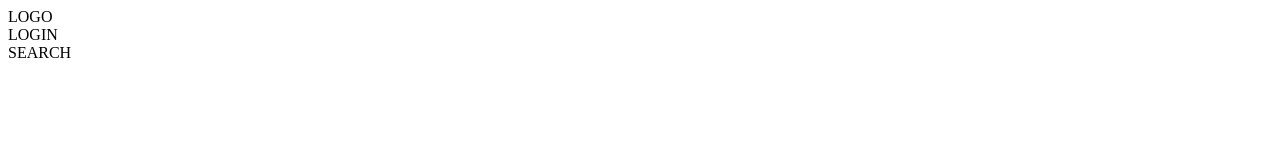
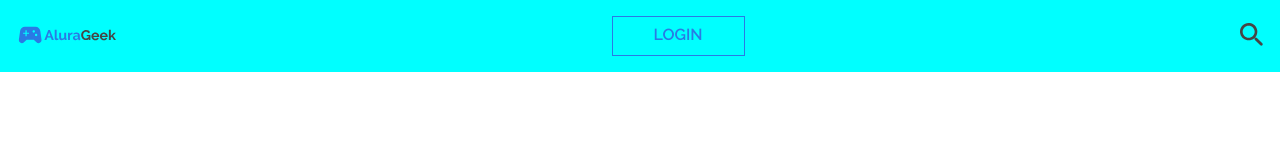
Before and after one commit to JavierGonzalez0211/e-commerce, a plain HTML site: page index.html in a window 1280 px wide. Drawn offline with Linux system fonts and the light colour scheme.

Commit message:
Header__styles&HTML_structure

```diff
--- /dev/null
+++ b/css/base.css
@@ -0,0 +1,14 @@
+:root {
+    /* colors */
+    --blue_100pct: #2a7ae4;
+}
+
+html {
+    font-family: "Raleway", sans-serif;
+}
+
+a:hover,
+button:hover {
+    cursor: pointer;
+    opacity: 0.85;
+}
--- /dev/null
+++ b/css/index.css
@@ -0,0 +1,29 @@
+.header {
+    display: flex;
+    justify-content: space-between;
+    align-items: center;
+    padding: 1rem;
+    height: 4.5rem;
+    background-color: aqua;
+}
+
+.header__login__Btn {
+    min-width: 133px;
+    height: 40px;
+    color: var(--blue_100pct);
+    border: 1px solid var(--blue_100pct);
+    text-align: center;
+    padding-top: 10px;
+    font-weight: 600;
+}
+
+.header__search {
+    background: none;
+    border: none;
+    width: 1.5rem;
+    padding: 0;
+}
+
+.header__search img {
+    width: 100%;
+}
--- /dev/null
+++ b/css/reset.css
@@ -0,0 +1,140 @@
+html,
+body,
+div,
+span,
+applet,
+object,
+iframe,
+h1,
+h2,
+h3,
+h4,
+h5,
+h6,
+p,
+blockquote,
+pre,
+a,
+abbr,
+acronym,
+address,
+big,
+cite,
+code,
+del,
+dfn,
+em,
+img,
+ins,
+kbd,
+q,
+s,
+samp,
+small,
+strike,
+strong,
+sub,
+sup,
+tt,
+var,
+b,
+u,
+i,
+center,
+dl,
+dt,
+dd,
+ol,
+ul,
+li,
+fieldset,
+form,
+label,
+legend,
+table,
+caption,
+tbody,
+tfoot,
+thead,
+tr,
+th,
+td,
+article,
+aside,
+canvas,
+details,
+embed,
+figure,
+figcaption,
+footer,
+header,
+hgroup,
+menu,
+nav,
+output,
+ruby,
+section,
+summary,
+time,
+mark,
+audio,
+video {
+    margin: 0;
+    padding: 0;
+    border: 0;
+    font-size: 100%;
+    font: inherit;
+    vertical-align: baseline;
+}
+/* HTML5 display-role reset for older browsers */
+article,
+aside,
+details,
+figcaption,
+figure,
+footer,
+header,
+hgroup,
+menu,
+nav,
+section {
+    display: block;
+}
+body {
+    line-height: 1;
+}
+ol,
+ul {
+    list-style: none;
+}
+blockquote,
+q {
+    quotes: none;
+}
+blockquote:before,
+blockquote:after,
+q:before,
+q:after {
+    content: "";
+    content: none;
+}
+table {
+    border-collapse: collapse;
+    border-spacing: 0;
+}
+
+a {
+    color: inherit;
+    text-decoration: none;
+}
+
+/* Box sizing */
+html {
+    box-sizing: border-box;
+}
+
+*,
+*::before,
+*::after {
+    box-sizing: inherit;
+}
--- a/index.html
+++ b/index.html
@@ -4,13 +4,33 @@
         <meta charset="UTF-8" />
         <meta http-equiv="X-UA-Compatible" content="IE=edge" />
         <meta name="viewport" content="width=device-width, initial-scale=1.0" />
+
+        <!-- Fonts -->
+        <link rel="preconnect" href="https://fonts.googleapis.com" />
+        <link rel="preconnect" href="https://fonts.gstatic.com" crossorigin />
+        <link
+            href="https://fonts.googleapis.com/css2?family=Raleway:wght@400;600;700&display=swap"
+            rel="stylesheet"
+        />
+
+        <!-- Styles -->
+        <link rel="stylesheet" href="./css/reset.css" />
+        <link rel="stylesheet" href="./css/base.css" />
+        <link rel="stylesheet" href="./css/index.css" />
+
         <title>Alura Geek</title>
     </head>
     <body>
-        <header>
-            <div class="logo">LOGO</div>
-            <div class="login">LOGIN</div>
-            <div class="search">SEARCH</div>
+        <header class="header">
+            <div class="header__logo">
+                <img src="./images/Logo.svg" alt="logo" />
+            </div>
+            <a href="#" class="header__login__Btn">LOGIN</a>
+            <!-- <div class="header__search"> -->
+            <button class="header__search">
+                <img src="./images/Search.svg" alt="search-icon" />
+            </button>
+            <!-- </div> -->
         </header>
         <main></main>
     </body>
```
Also changed, not shown: images/Logo.svg (added), images/Search.svg (added), 1 other file.
